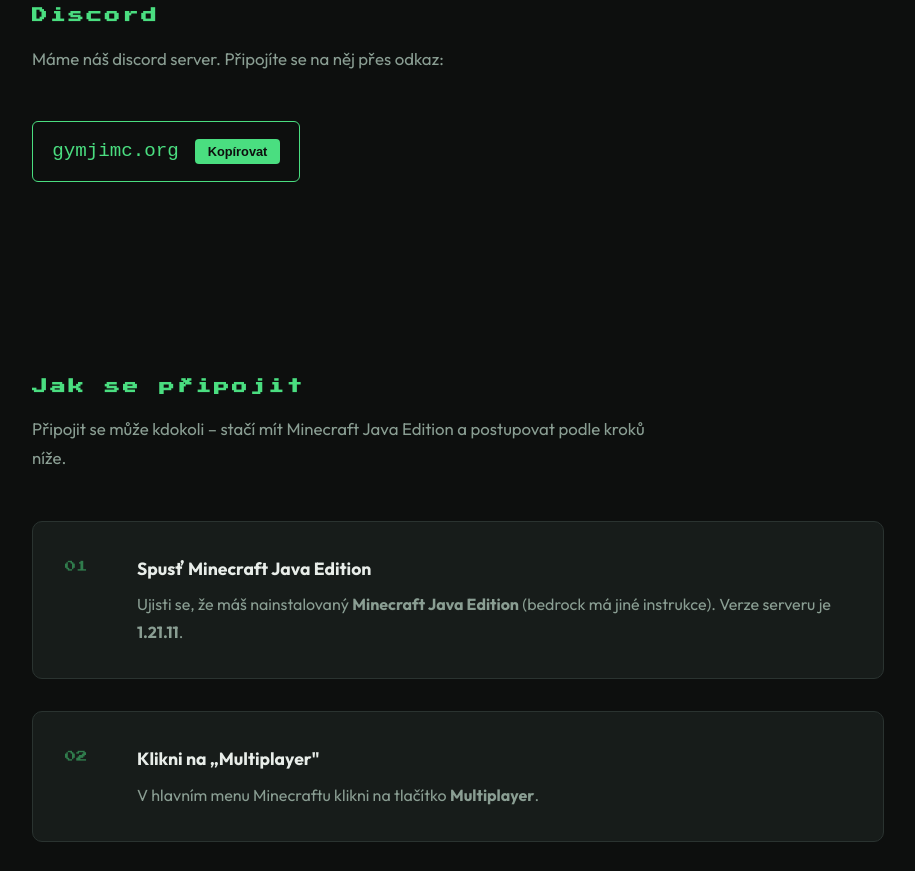
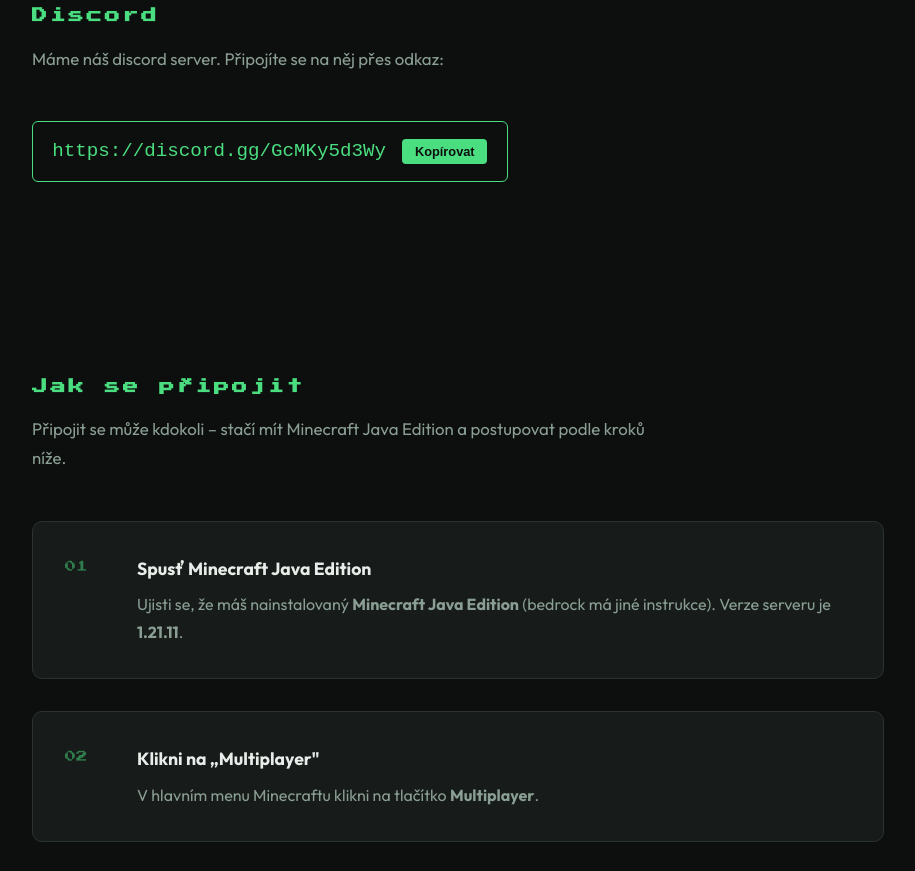
Before and after one commit to Hooooooooonza/gymjimcWEB, a website: page public/index.html in a window 1280 px wide. Shown: the part 893-1764 px from the top of the page, without its empty margins (182-1097 px from the left). Drawn offline with Linux system fonts and the light colour scheme; no server answers.

Commit message:
Update Discord address to include invite link

```diff
--- a/public/index.html
+++ b/public/index.html
@@ -35,7 +35,7 @@
       <h2 class="section-title pixel">Discord</h2>
       <p class="section-lead" id="join-intro">Máme náš discord server. Připojíte se na něj přes odkaz:</p>
       <div class="address-box">
-            <span id="discord-addres">gymjimc.org</span>
+            <span id="discord-addres">https://discord.gg/GcMKy5d3Wy</span>
             <button class="copy-btn" onclick="copyDiscord()">Kopírovat</button>
       </div>
     </div>
```
